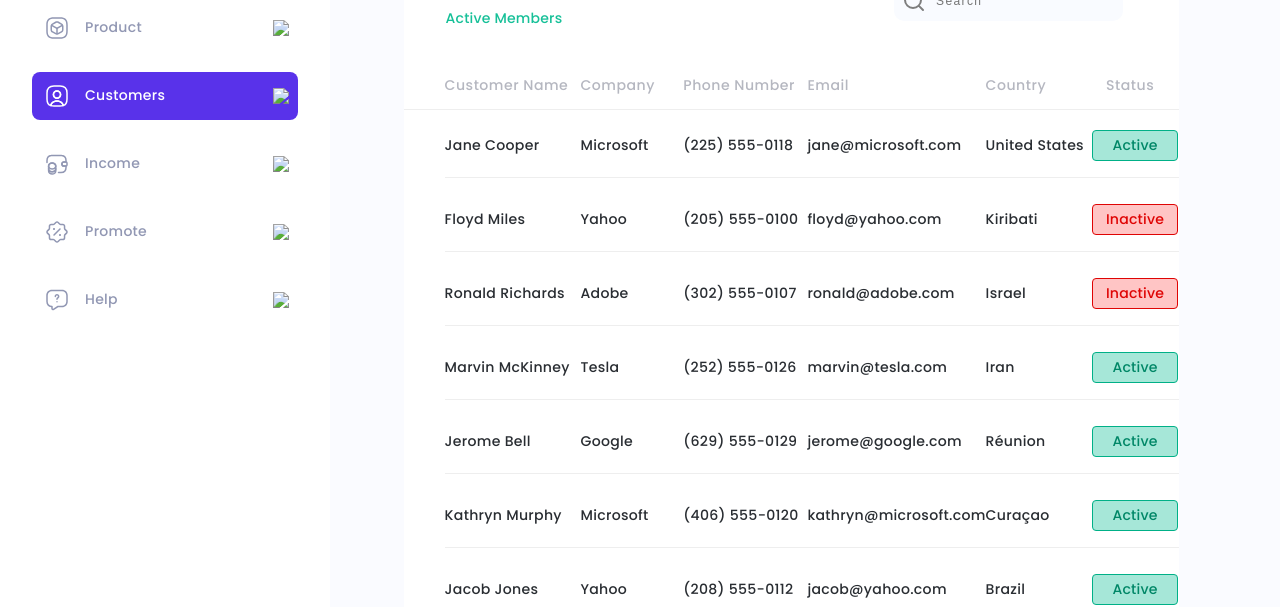
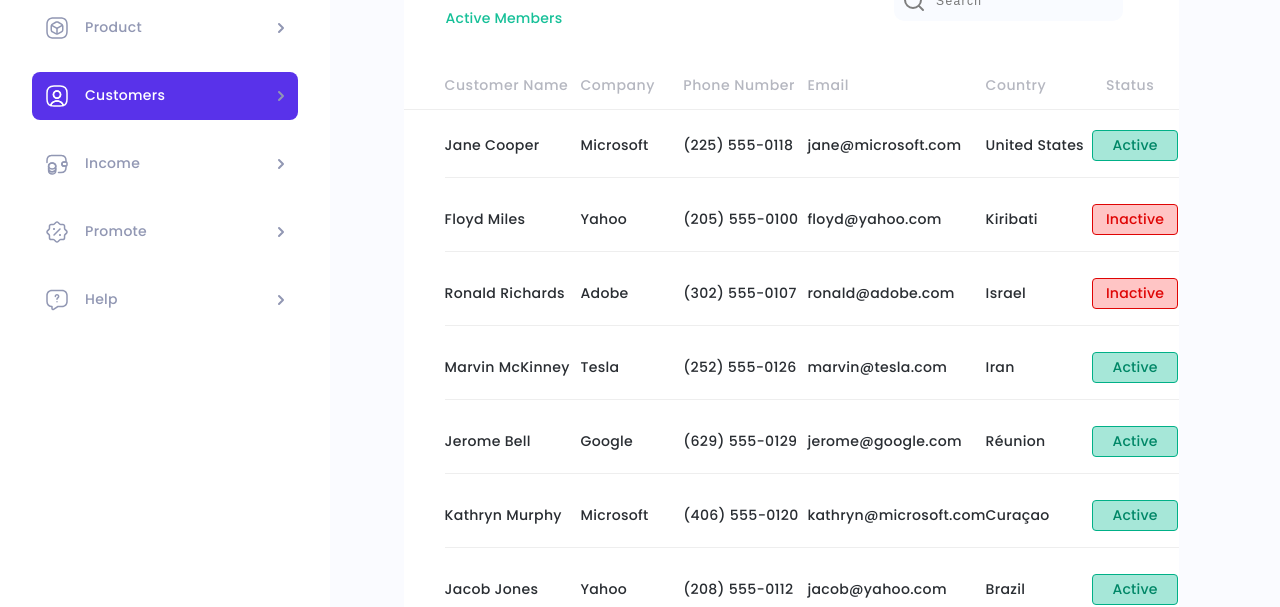
Before and after one commit to julkostina/CRM-tables, a website: page index.pug in a window 1280 px wide. Shown: the part 201-808 px from the top of the page. Drawn offline with nearby package versions, Linux system fonts and the light colour scheme; files that its build step writes are made by us from their sources; the site is published under a folder, as on GitHub Pages, so addresses that start at the root find nothing.

Commit message:
another path fixes

```diff
--- a/index.pug
+++ b/index.pug
@@ -23,7 +23,7 @@
                 div(class=`navigation-list-item ${item.name==="Customers" ? "_active" : `${item.name}`}`)
                     img.navigation-list-item_img(src=`./imgs/${item.logo}`, alt=`${item.name}`)
                     li.navigation-list-item_item #{item.name}
-                        img.navigation-list-item_img_go(src="/imgs/Vector.svg", alt="go ahead")
+                        img.navigation-list-item_img_go(src="./imgs/Vector.svg", alt="go ahead")
         figure.navigation-user
             img.navigation-user_img(src="./imgs/Ellipse 8.png", alt="user image")
             figcaption.navigation-user_caption
```
Also changed, not shown: html/index.html, index.html.
